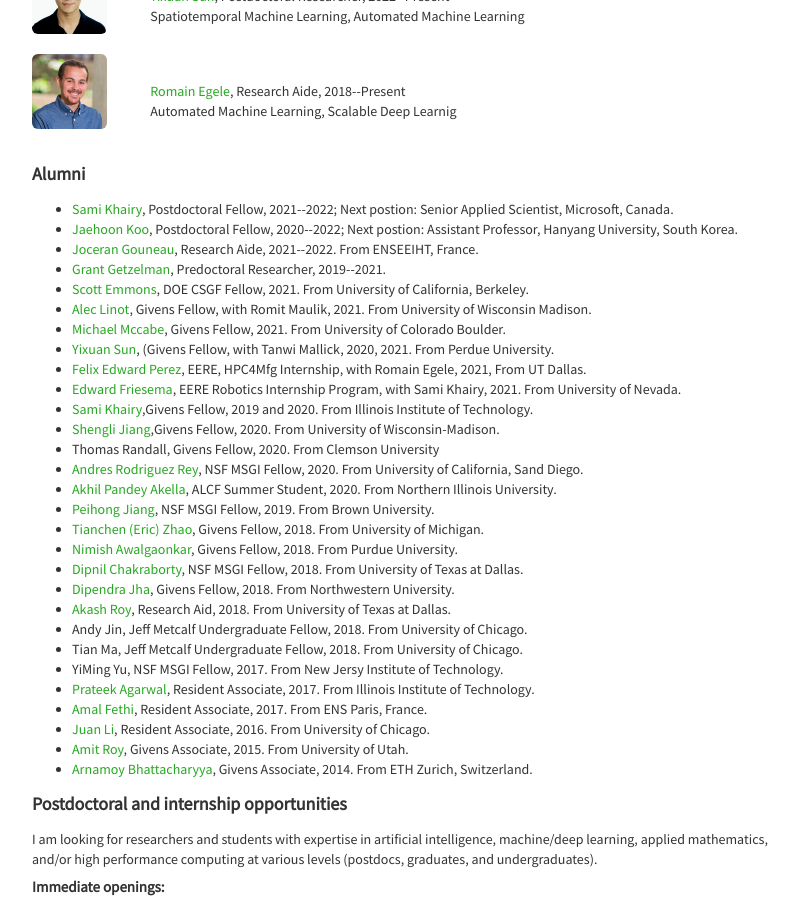
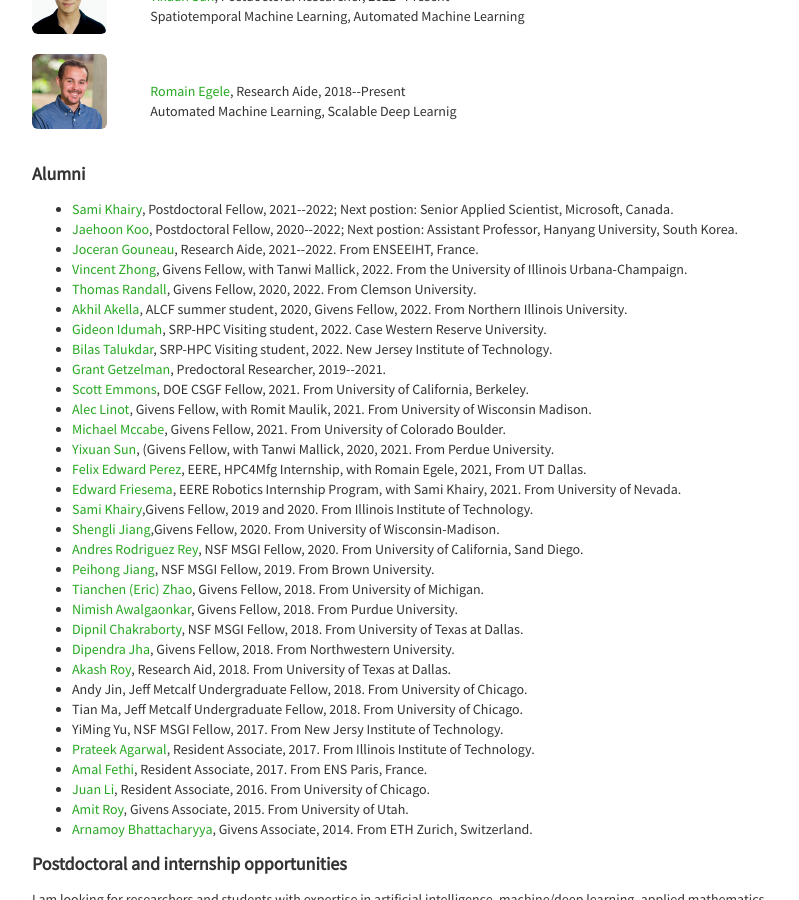
Before and after one commit to pbalapra/pbalapra.github.io, a Jekyll site: the page built from jobs.html, in a window 1280 px wide and 900 px high, scrolled down 763 px. Shown: the whole window, without its empty margins (238-1037 px from the left). Built offline with Jekyll 4.4.1, drawn with Linux system fonts in a browser that asks for light colours; nearby versions of some CDN libraries; some web fonts are replaced.

Commit message:
updating the team page

```diff
--- a/_includes/team.html
+++ b/_includes/team.html
@@ -147,6 +147,11 @@
         <li class="itemize"><a href="https://skhairy.com/", target="black_">Sami Khairy</a>, Postdoctoral Fellow, 2021--2022; Next postion: Senior Applied Scientist, Microsoft, Canada.</li>
         <li class="itemize"><a href="https://www.linkedin.com/in/jaehoon-koo-bb384aa1/", target="black_">Jaehoon Koo</a>, Postdoctoral Fellow, 2020--2022; Next postion: Assistant Professor, Hanyang University, South Korea.</li>
         <li class="itemize"><a href="https://www.linkedin.com/in/joceran-gouneau-05103b1b1", target="black_">Joceran Gouneau</a>, Research Aide, 2021--2022. From ENSEEIHT, France.</li>
+        <li class="itemize"><a href="https://www.researchgate.net/profile/Vincent-Zhong-3", target="black_">Vincent Zhong</a>, Givens Fellow, with Tanwi Mallick, 2022. From the University of Illinois Urbana-Champaign.</li>
+        <li class="itemize"><a href="http://tlranda.people.clemson.edu/", target="black_">Thomas Randall</a>, Givens Fellow, 2020, 2022. From Clemson University. </li>
+        <li class="itemize"><a href="https://akhilpandey95.com/", target="black_">Akhil Akella</a>, ALCF summer student, 2020, Givens Fellow, 2022. From Northern Illinois University.</li>
+        <li class="itemize"><a href="https://www.linkedin.com/in/gideon-idumah-58938296/", target="black_">Gideon Idumah</a>, SRP-HPC Visiting student, 2022. Case Western Reserve University.</li>
+        <li class="itemize"><a href="https://www.linkedin.com/in/bilas-talukdar/", target="black_">Bilas Talukdar</a>, SRP-HPC Visiting student, 2022. New Jersey Institute of Technology.</li>
         <li class="itemize"><a href="https://www.linkedin.com/in/grant-getzelman-0301255a/", target="black_">Grant Getzelman</a>, Predoctoral Researcher, 2019--2021.</li>
         <li class="itemize"><a href="http://scottemmons.com/", target="black_">Scott Emmons</a>, DOE CSGF Fellow, 2021. From University of California, Berkeley.</li>
         <li class="itemize"><a href="https://grahamgroup.wiscweb.wisc.edu/staff/linot-alec/", target="black_">Alec Linot</a>, Givens Fellow, with Romit Maulik, 2021.  From University of Wisconsin Madison.</li>
@@ -156,9 +161,7 @@
         <li class="itemize"><a href="https://www.linkedin.com/in/ed-friesema-97b05632/", target="black_"> Edward Friesema</a>, EERE Robotics Internship Program, with Sami Khairy, 2021. From University of Nevada.</li>
         <li class="itemize"><a href="https://www.linkedin.com/in/sami-khairy-268b4181/", target="black_">Sami Khairy</a>,Givens Fellow, 2019 and 2020. From Illinois Institute of Technology.</li>
         <li class="itemize"><a href="https://www.linkedin.com/in/shengli-jiang-59500085/", target="black_">Shengli Jiang</a>,Givens Fellow, 2020. From University of Wisconsin-Madison.</li>
-        <li class="itemize">Thomas Randall, Givens Fellow, 2020. From Clemson University</li>
         <li class="itemize"><a href="https://www.linkedin.com/in/andr%C3%A9s-rodr%C3%ADguez-rey-b48a38b8/", target="black_">Andres Rodriguez Rey</a>, NSF MSGI Fellow, 2020. From University of California, Sand Diego.</li>
-        <li class="itemize"><a href="https://www.linkedin.com/in/akhilpandey/", target="black_">Akhil Pandey Akella</a>, ALCF Summer Student, 2020. From Northern Illinois University.</li>
         <li class="itemize"><a href="https://www.linkedin.com/in/peihong-jiang-7191b244/", target="black_">Peihong Jiang</a>, NSF MSGI Fellow, 2019. From Brown University.</li>
         <li class="itemize"><a href="https://www.linkedin.com/in/tianchen-eric-zhao-26479717/", target="black_">Tianchen (Eric) Zhao</a>, Givens Fellow, 2018. From University of Michigan.</li>
         <li class="itemize"><a href="https://www.linkedin.com/in/nimish-awalgaonkar-39645473", target="black_">Nimish Awalgaonkar</a>, Givens Fellow, 2018. From Purdue University.</li>
```
